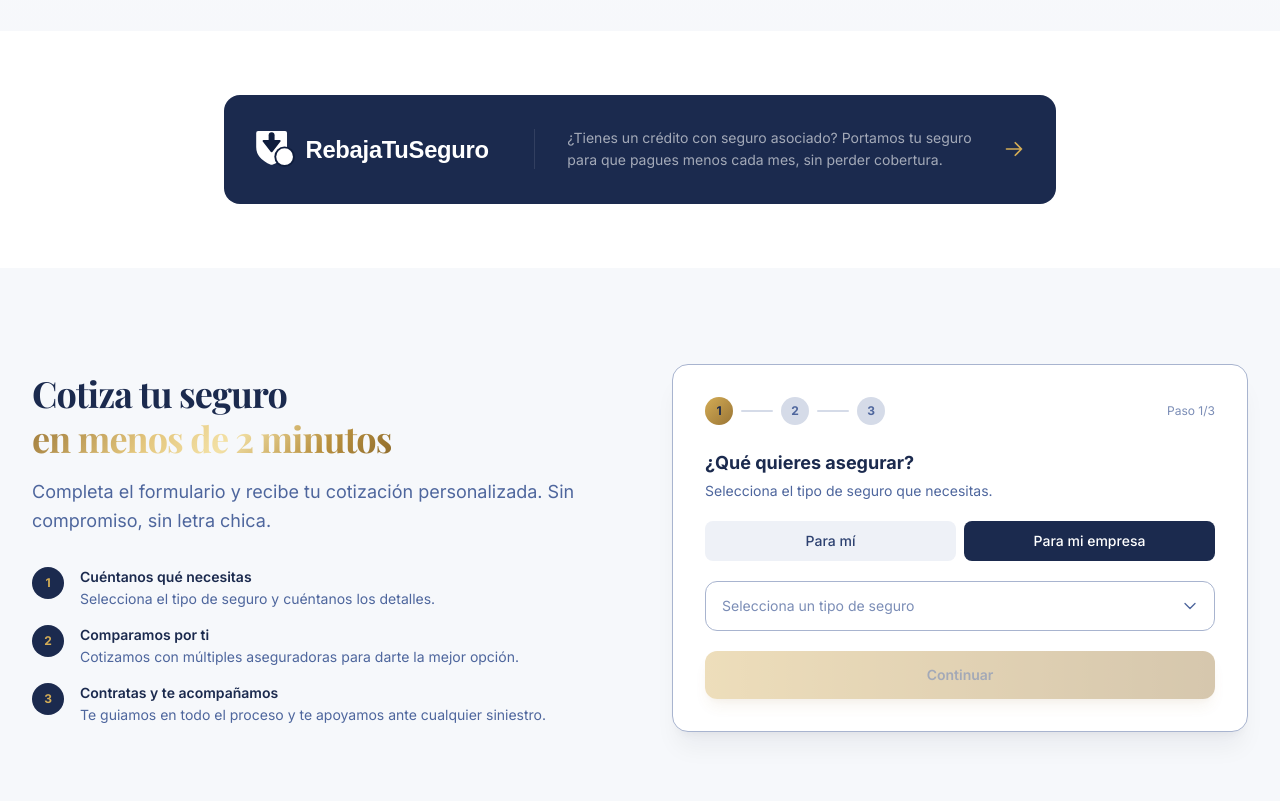
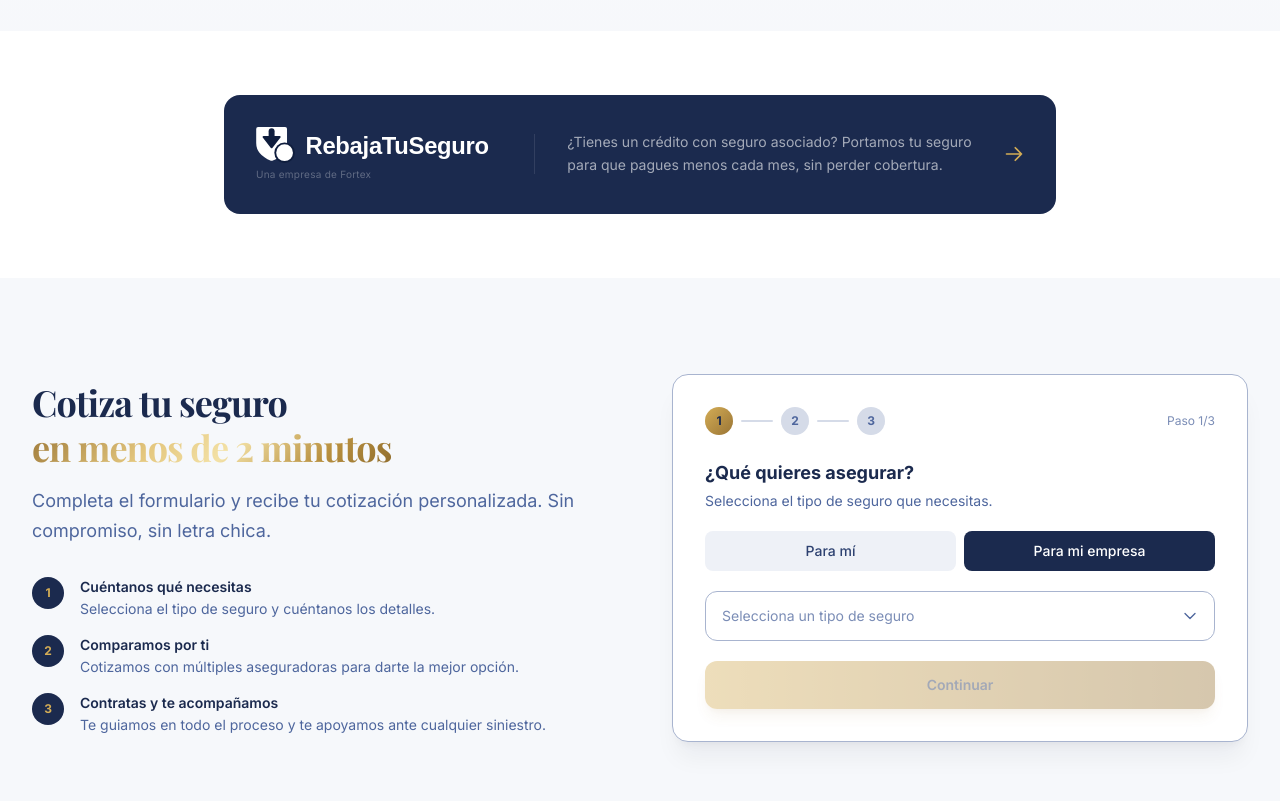
Before and after one commit to vicentetorresg/fortex-corredora, a Next.js app: page / in a window 1280 px wide. Shown: the part 3640-4441 px from the top of the page. Built offline with nearby package versions, Linux system fonts and the light colour scheme; a web font is replaced by a local one.

Commit message:
add 'Una empresa de Fortex' under RebajaTuSeguro logo

```diff
--- a/components/RebajaTuSeguro.tsx
+++ b/components/RebajaTuSeguro.tsx
@@ -11,13 +11,16 @@ export default function RebajaTuSeguro() {
           className="group block rounded-2xl bg-navy-700 p-6 sm:p-8 hover:bg-navy-600 transition-colors duration-300"
         >
           <div className="flex flex-col sm:flex-row items-center gap-5 sm:gap-8">
+            <div className="flex-shrink-0 text-center sm:text-left">
               <Image
                 src="/rebajatuseguro-logo-white.svg"
                 alt="Rebaja Tu Seguro"
                 width={180}
                 height={36}
-              className="h-8 sm:h-9 w-auto flex-shrink-0"
+                className="h-8 sm:h-9 w-auto"
               />
+              <p className="text-[10px] text-white/30 mt-1 tracking-wide">Una empresa de Fortex</p>
+            </div>
             <div className="h-px sm:h-10 w-12 sm:w-px bg-white/10 flex-shrink-0" />
             <p className="text-sm text-white/60 text-center sm:text-left leading-relaxed">
               ¿Tienes un crédito con seguro asociado? Portamos tu seguro para
```
Lines whose indentation alone changed are shown as unchanged.
